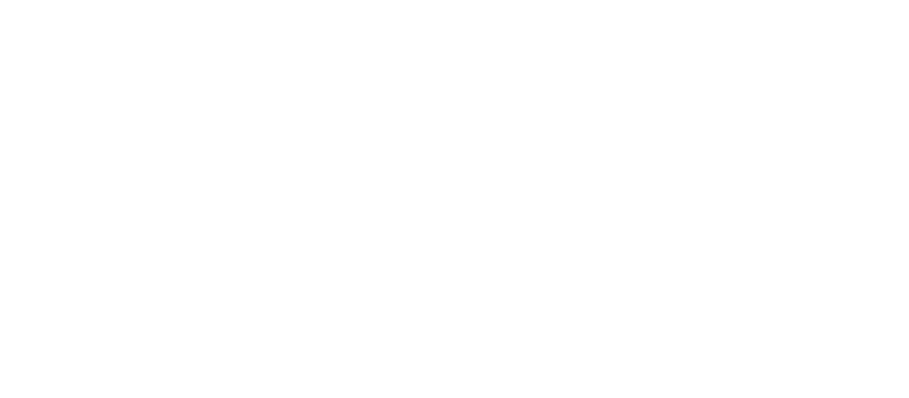
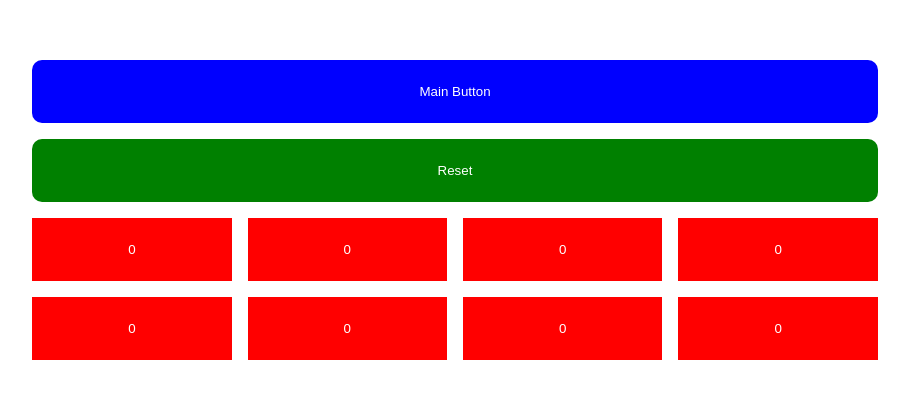
Before and after one commit to lukannozadze/react-course, a React (Vite) app: page / in a window 1280 px wide. Shown: the part 198-596 px from the top of the page, without its empty margins (185-1094 px from the left). Built offline with nearby package versions, Linux system fonts and the light colour scheme.

Commit message:
finish homework

```diff
--- a/src/App.jsx
+++ b/src/App.jsx
@@ -1,18 +1,41 @@
-import { useState,useDebugValue } from "react";
-import { useLayoutEffect } from "react";
+import {useState} from "react"
+import { ContextProvider,useContextProvider } from "./providers/Provider";
+import Button from "./components/Button";
+
+function App() {
+  const [sumIsShown,setSumIsShown] = useState(false);
+  const [isReset,setIsReset] = useState(false);
+  const mainBtnValueObj = useContextProvider();
 
 
-function useDisplayWord(){
-const [word,setWord] = useState(null)
+  const buttons = Array.from({ length: 8 }).map((_, idx) => (
+    <Button isReset={isReset} setIsReset={setIsReset} setSumIsShown={setSumIsShown} setSum={mainBtnValueObj.setSum} key={idx} />
+  ));
 
-return [word,setWord];
+  const mainBtnClickHandler  = () =>{
+    setSumIsShown(true);
+  }
+
+  const resetClickHandler = () =>{
+    mainBtnValueObj.setSum(0);
+    setIsReset(true);
+  }
+  return (
+    <>
+      <div className="app-container">
+        <button className="btn-main" onClick={mainBtnClickHandler}>Main Button</button>
+        <button className="btn-reset"  onClick={resetClickHandler}>Reset</button>
+        {sumIsShown && <p className="score">{'SUM: ' + mainBtnValueObj.sum}</p>}
+        <div className="btn-container">{buttons}</div>
+      </div>
+    </>
+  );
 }
 
-
-function App() {
-const [word,setWord] = useDisplayWord();
-useDebugValue(word ? 'Word is set' : 'Word is not set');
-
+export default function WithProvider() {
+  return (
+    <ContextProvider>
+      <App />
+    </ContextProvider>
+  );
 }
-
-export default App;
--- /dev/null
+++ b/src/components/Button.jsx
@@ -0,0 +1,26 @@
+import { useEffect, useState } from 'react';
+
+export default function Button({setSum,setSumIsShown,isReset,setIsReset}) {
+
+  const [count, setCount] = useState(0);
+
+  const handleClick = ()=> {
+    setCount((prev) => prev + 1);
+    setSum((prev)=>prev+1)
+    setSumIsShown(false);
+    setIsReset(false);
+  };
+
+  useEffect(()=>{
+   if(isReset){
+    setCount(0);
+   }
+  },[isReset])
+
+  return (
+   <button className='btn-primary' onClick={handleClick}>
+    {count}
+   </button>
+
+  );
+}
--- a/src/index.css
+++ b/src/index.css
@@ -0,0 +1,47 @@
+body {
+  display: flex;
+  height: 100vh;
+  justify-content: center;
+  align-items: center;
+  gap: 8px;
+  flex-direction: column;
+}
+
+button {
+  padding: 24px 96px;
+}
+.app-container{
+  display: flex;
+  flex-direction: column;
+  gap: 16px;
+}
+.btn-main{
+  background-color: blue;
+  color: white;
+  border-radius: 10px;
+  border: none;
+  cursor: pointer;
+}
+.btn-reset{
+  background-color: green;
+  color: white;
+  border-radius: 10px;
+  border: none;
+  cursor: pointer;
+}
+.btn-container{
+  display: grid;
+  grid-template-columns: repeat(4,1fr);
+  gap: 16px;
+}
+.btn-primary{
+  background-color: red;
+  color: white;
+  border: none;
+  cursor: pointer;
+}
+.score{
+  font-size: 16px;
+  text-align: center;
+  font-family: 'Segoe UI', Tahoma, Geneva, Verdana, sans-serif;
+}
--- /dev/null
+++ b/src/providers/Provider.jsx
@@ -0,0 +1,27 @@
+import { createContext, useContext, useState } from "react";
+
+// create context
+export const Context = createContext({});
+
+// create context provider
+export const ContextProvider = ({ children }) => {
+  const [sum, setSum] = useState(0);
+
+  const values = {
+    sum,
+    setSum,
+  };
+
+  return <Context.Provider value={values}>{children}</Context.Provider>;
+};
+
+// example of how to create custom hook
+export const useContextProvider = () => {
+  const context = useContext(Context);
+
+  if (Object.keys(context).length === 0) {
+    throw new Error("useContextProvider must be used within a ContextProvider");
+  }
+
+  return context;
+};
```
